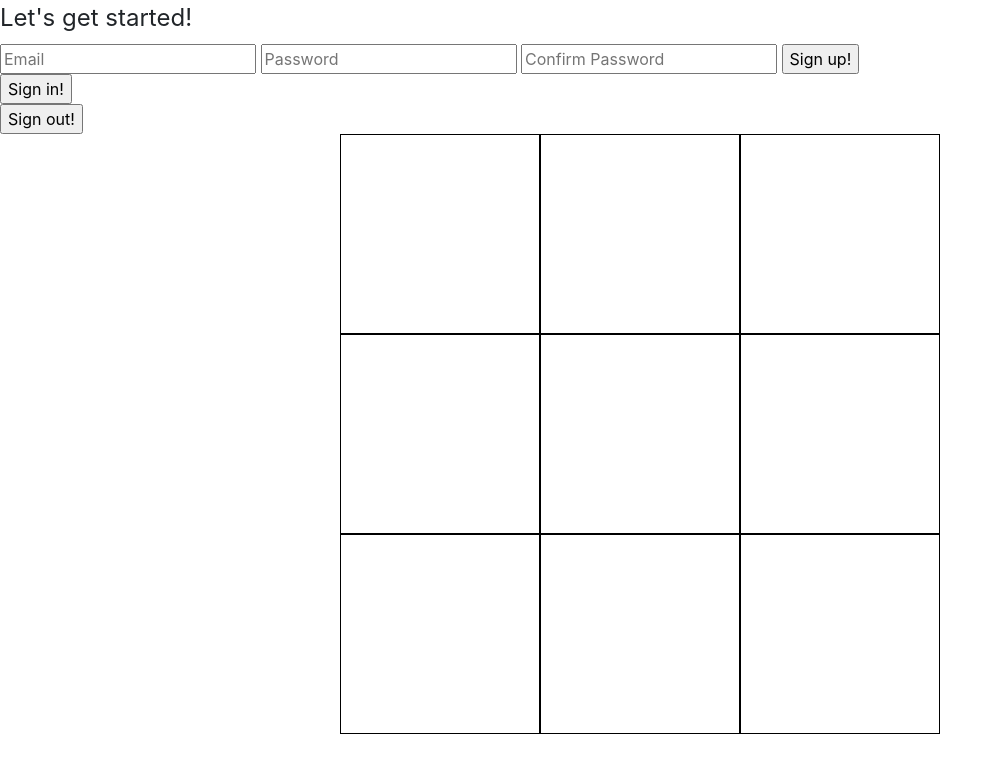
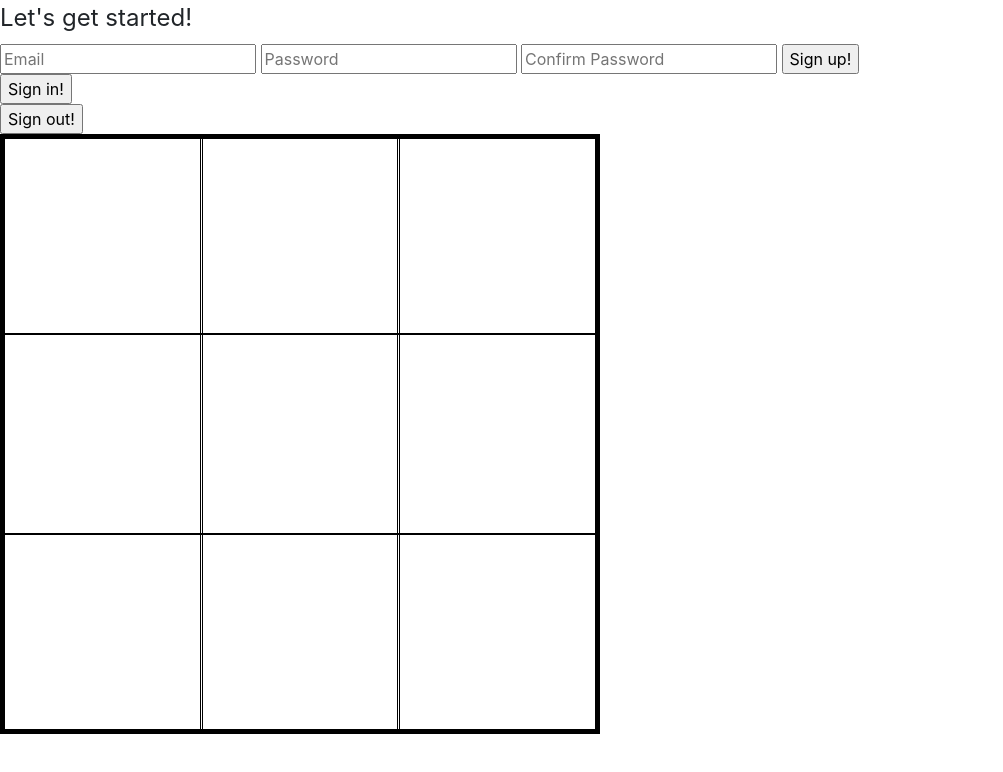
Before and after one commit to liquidsteel49/tic-tac-toe-client, a website built with webpack: page index.html in a window 1280 px wide. Shown: the whole page, without its empty margins (0-1003 px from the left). Built offline with nearby package versions, Linux system fonts and the light colour scheme.

Commit message:
submit forms and game board used div classes and id to make the grid and boxes which will take the x's and o's later.

```diff
--- a/index.html
+++ b/index.html
@@ -29,7 +29,7 @@
       </form>
 
 <!-- game board using a sort of table method -->
-      <div id = "gameboard" class = "wrapper">
+      <div class = "gameboard">
         <div class = "row" id = "top">
           <div class = "cell" id = "1"></div>
           <div class = "cell" id = "2"></div>
```
